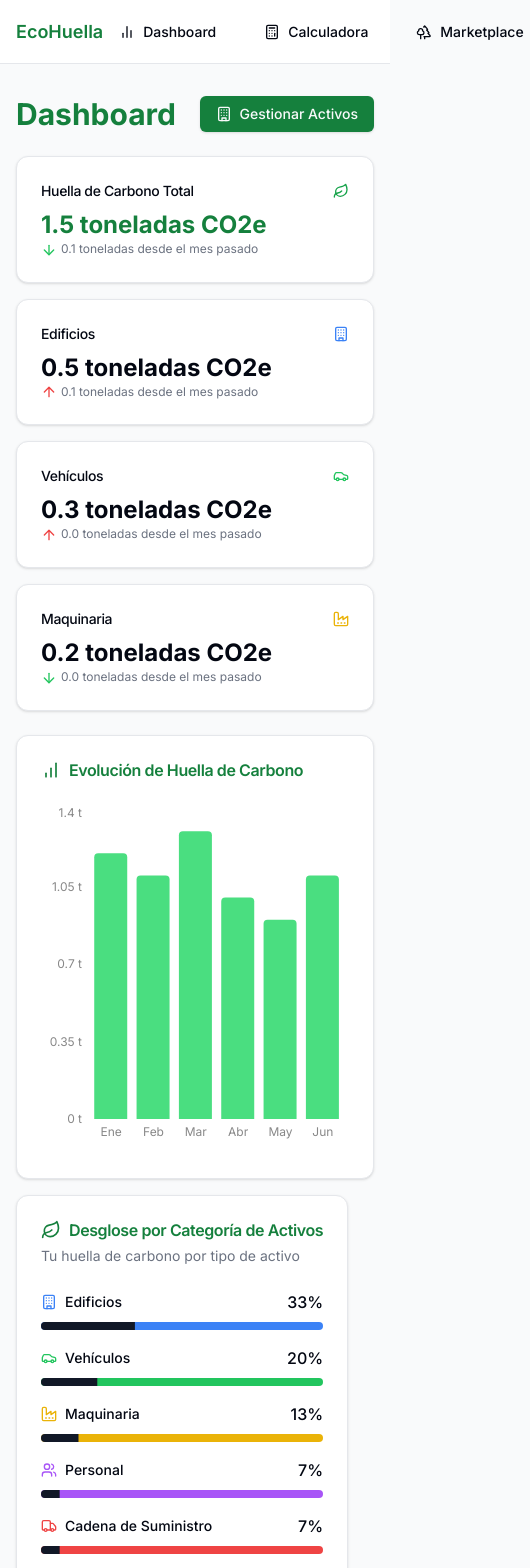
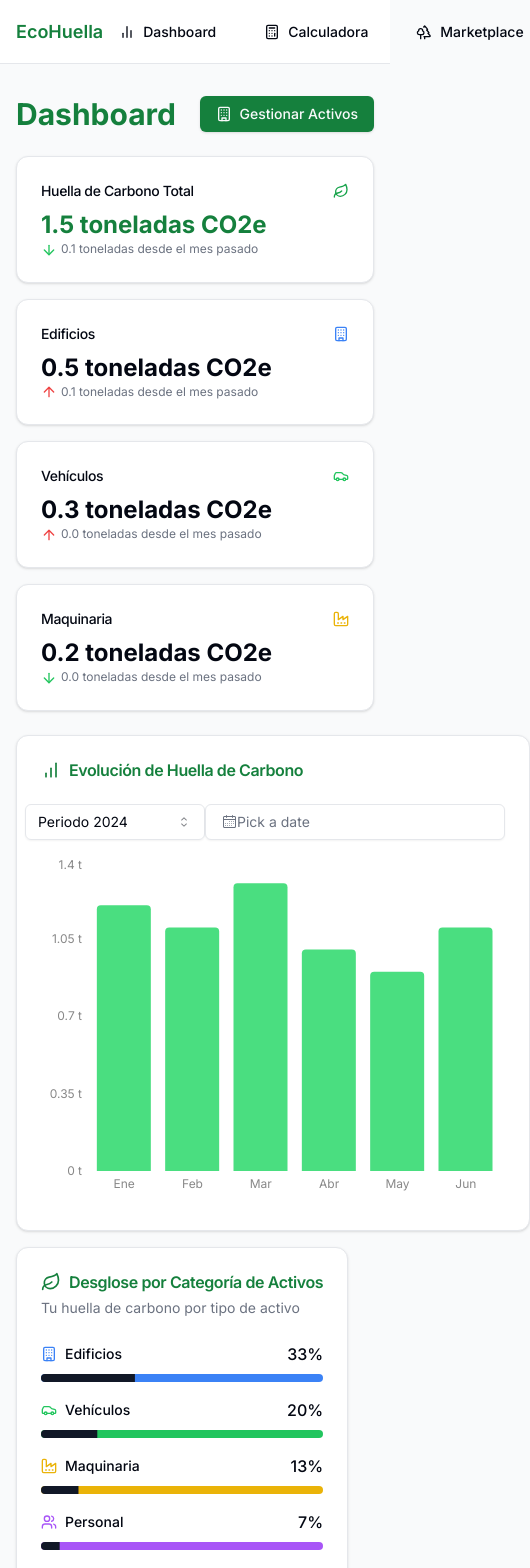
Before and after one commit to GiulianoCharra/emp-tecno-demo, a Next.js app: page /dashboard in a window 390 px wide. Shown: the top 1568 px of the page, 530 px wide, since content can reach past the window. Built offline with nearby package versions, Linux system fonts and the light colour scheme.

Commit message:
Actualizar dependencias y agregar componente de selector de fechas con rango

```diff
--- a/package.json
+++ b/package.json
@@ -32,7 +32,7 @@
     "react-day-picker": "^8.10.1",
     "react-dom": "^18",
     "react-hook-form": "^7.53.0",
-    "recharts": "^2.12.7",
+    "recharts": "^2.13.3",
     "tailwind-merge": "^2.5.3",
     "tailwindcss-animate": "^1.0.7",
     "zod": "^3.23.8"
--- a/src/app/dashboard/calculadora/page.tsx
+++ b/src/app/dashboard/calculadora/page.tsx
@@ -36,6 +36,8 @@
   CardTitle,
 } from "@/components/ui/card";
 import { Progress } from "@/components/ui/progress";
+import Link from "next/link";
+import Image from "next/image";
 
 const formSchema = z.object({
   // Housing
@@ -83,6 +85,27 @@
   communityInvolvement: z.boolean(),
   carbonOffsetPurchases: z.boolean(),
 });
+
+const carbonCreditProjects = [
+  {
+    id: "1",
+    name: "Reforestación Amazónica",
+    description: "Proyecto de reforestación en la Amazonía brasileña",
+    image: "/images/reforestacion-amazonica.png",
+  },
+  {
+    id: "2",
+    name: "Parque Eólico Patagonia",
+    description: "Desarrollo de energía eólica en la Patagonia argentina",
+    image: "/images/parque-eolico-patagonia.png",
+  },
+  {
+    id: "3",
+    name: "Conservación de Manglares",
+    description: "Protección de ecosistemas de manglares en Bangladesh",
+    image: "/images/conservacion-de-manglares.png",
+  },
+];
 
 export default function CarbonFootprintCalculator() {
   const [currentStep, setCurrentStep] = useState(0);
@@ -1212,6 +1235,37 @@
                 que no puedas reducir.
               </li>
             </ul>
+            <div className="grid gap-4 md:grid-cols-3">
+              {carbonCreditProjects.map((project) => (
+                <Card key={project.id}>
+                  <CardHeader className="p-4">
+                    <div className="relative w-full h-40 mb-2">
+                      <Image
+                        src={project.image}
+                        alt={project.name}
+                        layout="fill"
+                        objectFit="cover"
+                        className="rounded-t-lg"
+                      />
+                    </div>
+                    <CardTitle className="text-lg">{project.name}</CardTitle>
+                  </CardHeader>
+                  <CardContent>
+                    <p className="text-sm text-gray-600">
+                      {project.description}
+                    </p>
+                  </CardContent>
+                </Card>
+              ))}
+            </div>
+            <div className="mt-6 text-center">
+              <Link href="/dashboard/marketplace">
+                <Button className="bg-green-600 hover:bg-green-700">
+                  Explorar Marketplace de Bonos de Carbono
+                </Button>
+              </Link>
+            </div>
+
             <Button
               onClick={() => {
                 setResult(null);
--- a/src/app/dashboard/page.tsx
+++ b/src/app/dashboard/page.tsx
@@ -1,6 +1,6 @@
 "use client";
 
-import { useState } from "react";
+import { useEffect, useState } from "react";
 import { Bar, BarChart, ResponsiveContainer, XAxis, YAxis } from "recharts";
 import {
   AlertCircle,
@@ -24,16 +24,17 @@
   CardTitle,
 } from "@/components/ui/card";
 import { Progress } from "@/components/ui/progress";
+import {
+  Select,
+  SelectContent,
+  SelectItem,
+  SelectTrigger,
+  SelectValue,
+} from "@/components/ui/select";
 import Link from "next/link";
-
-const data = [
-  { name: "Ene", total: 1.2 },
-  { name: "Feb", total: 1.1 },
-  { name: "Mar", total: 1.3 },
-  { name: "Abr", total: 1.0 },
-  { name: "May", total: 0.9 },
-  { name: "Jun", total: 1.1 },
-];
+import Image from "next/image";
+import { DateRange } from "react-day-picker";
+import DatePickerWithRange from "@/components/ui/date-picker-with-range";
 
 const assetCategories = [
   {
@@ -74,13 +75,89 @@
   },
 ];
 
+const carbonCredits = [
+  {
+    id: "1",
+    name: "Reforestación Amazónica",
+    quantity: 10,
+    progress: 75,
+    image: "/images/reforestacion-amazonica.png",
+  },
+  {
+    id: "2",
+    name: "Parque Eólico Patagonia",
+    quantity: 5,
+    progress: 60,
+    image: "/images/parque-eolico-patagonia.png",
+  },
+  {
+    id: "3",
+    name: "Conservación de Manglares",
+    quantity: 8,
+    progress: 80,
+    image: "/images/conservacion-de-manglares.png",
+  },
+];
+
+type Year = "2023" | "2024";
+
+const emissionsData: Record<Year, { name: string; total: number }[]> = {
+  2023: [
+    { name: "May", total: 1.5 },
+    { name: "Jun", total: 1.4 },
+    { name: "Jul", total: 1.3 },
+    { name: "Ago", total: 1.2 },
+    { name: "Sep", total: 1.1 },
+    { name: "Oct", total: 1.0 },
+    { name: "Nov", total: 0.9 },
+    { name: "Dic", total: 0.8 },
+  ],
+  2024: [
+    { name: "Ene", total: 1.2 },
+    { name: "Feb", total: 1.1 },
+    { name: "Mar", total: 1.3 },
+    { name: "Abr", total: 1.0 },
+    { name: "May", total: 0.9 },
+    { name: "Jun", total: 1.1 },
+  ],
+};
+
 export default function Dashboard() {
   const [goalProgress, setGoalProgress] = useState(65);
+  const [selectedYear, setSelectedYear] = useState<Year>("2024");
+  const [dateRange, setDateRange] = useState<DateRange | undefined>(undefined);
+  const [chartData, setChartData] = useState(emissionsData["2024"]);
 
   const totalEmissions = assetCategories.reduce(
     (sum, category) => sum + category.emissions,
     0
   );
+
+  useEffect(() => {
+    const filteredData = emissionsData[selectedYear].filter((item) => {
+      if (!dateRange || !dateRange.from || !dateRange.to) return true;
+      const itemDate = new Date(
+        parseInt(selectedYear),
+        [
+          "Ene",
+          "Feb",
+          "Mar",
+          "Abr",
+          "May",
+          "Jun",
+          "Jul",
+          "Ago",
+          "Sep",
+          "Oct",
+          "Nov",
+          "Dic",
+        ].indexOf(item.name),
+        1
+      );
+      return itemDate >= dateRange.from && itemDate <= dateRange.to;
+    });
+    setChartData(filteredData);
+  }, [selectedYear, dateRange]);
 
   return (
     <div className="flex flex-col min-h-screen space-y-6 pt-10">
@@ -146,11 +223,31 @@
             </CardTitle>
           </CardHeader>
           <CardContent className="pl-2">
+            <div className="flex justify-between items-center mb-4">
+              <Select
+                value={selectedYear}
+                onValueChange={(value) =>
+                  setSelectedYear(value as "2023" | "2024")
+                }
+              >
+                <SelectTrigger className="w-[180px]">
+                  <SelectValue placeholder="Seleccionar periodo" />
+                </SelectTrigger>
+                <SelectContent>
+                  <SelectItem value="2023">Periodo 2023</SelectItem>
+                  <SelectItem value="2024">Periodo 2024</SelectItem>
+                </SelectContent>
+              </Select>
+              <DatePickerWithRange
+                date={dateRange}
+                setDate={setDateRange}
+              />
+            </div>
             <ResponsiveContainer
               width="100%"
               height={350}
             >
-              <BarChart data={data}>
+              <BarChart data={chartData}>
                 <XAxis
                   dataKey="name"
                   stroke="#888888"
@@ -174,6 +271,7 @@
             </ResponsiveContainer>
           </CardContent>
         </Card>
+
         <Card className="col-span-3">
           <CardHeader>
             <CardTitle className="flex items-center gap-2 text-green-700">
@@ -312,6 +410,51 @@
           </CardContent>
         </Card>
       </div>
+
+      <Card>
+        <CardHeader>
+          <CardTitle className="flex items-center gap-2 text-green-700">
+            <Leaf className="h-5 w-5" />
+            Bonos de Carbono Comprados
+          </CardTitle>
+          <CardDescription>
+            Proyectos en los que has invertido para compensar tu huella de
+            carbono
+          </CardDescription>
+        </CardHeader>
+        <CardContent>
+          <div className="grid gap-4 md:grid-cols-2 lg:grid-cols-3">
+            {carbonCredits.map((credit) => (
+              <Card key={credit.id}>
+                <CardHeader className="pb-2">
+                  <div className="relative w-full h-40 mb-2">
+                    <Image
+                      src={credit.image}
+                      alt={credit.name}
+                      layout="fill"
+                      objectFit="cover"
+                      className="rounded-t-lg"
+                    />
+                  </div>
+
+                  <CardTitle className="text-lg">{credit.name}</CardTitle>
+                </CardHeader>
+                <CardContent>
+                  <p className="text-sm mb-2">
+                    Bonos comprados: {credit.quantity}
+                  </p>
+                  <p className="text-sm mb-2">Progreso del proyecto:</p>
+                  <Progress
+                    value={credit.progress}
+                    className="h-2 mb-1"
+                  />
+                  <p className="text-xs text-right">{credit.progress}%</p>
+                </CardContent>
+              </Card>
+            ))}
+          </div>
+        </CardContent>
+      </Card>
     </div>
   );
 }
--- /dev/null
+++ b/src/components/ui/date-picker-with-range.tsx
@@ -0,0 +1,71 @@
+"use client";
+
+import * as React from "react";
+import { CalendarIcon } from "@radix-ui/react-icons";
+import { addDays, format } from "date-fns";
+import { DateRange } from "react-day-picker";
+
+import { cn } from "@/lib/utils";
+import { Button } from "@/components/ui/button";
+import { Calendar } from "@/components/ui/calendar";
+import {
+  Popover,
+  PopoverContent,
+  PopoverTrigger,
+} from "@/components/ui/popover";
+
+interface DatePickerWithRangeProps
+  extends React.HTMLAttributes<HTMLDivElement> {
+  date: DateRange | undefined;
+  setDate: React.Dispatch<React.SetStateAction<DateRange | undefined>>;
+}
+
+export default function DatePickerWithRange({
+  className,
+  date,
+  setDate,
+}: DatePickerWithRangeProps) {
+  return (
+    <div className={cn("grid gap-2", className)}>
+      <Popover>
+        <PopoverTrigger asChild>
+          <Button
+            id="date"
+            variant={"outline"}
+            className={cn(
+              "w-[300px] justify-start text-left font-normal",
+              !date && "text-muted-foreground"
+            )}
+          >
+            <CalendarIcon />
+            {date?.from ? (
+              date.to ? (
+                <>
+                  {format(date.from, "LLL dd, y")} -{" "}
+                  {format(date.to, "LLL dd, y")}
+                </>
+              ) : (
+                format(date.from, "LLL dd, y")
+              )
+            ) : (
+              <span>Pick a date</span>
+            )}
+          </Button>
+        </PopoverTrigger>
+        <PopoverContent
+          className="w-auto p-0"
+          align="start"
+        >
+          <Calendar
+            initialFocus
+            mode="range"
+            defaultMonth={date?.from}
+            selected={date}
+            onSelect={setDate}
+            numberOfMonths={2}
+          />
+        </PopoverContent>
+      </Popover>
+    </div>
+  );
+}
```
Also changed, not shown: 1 other file (tests, documents, lock files or other folders).
